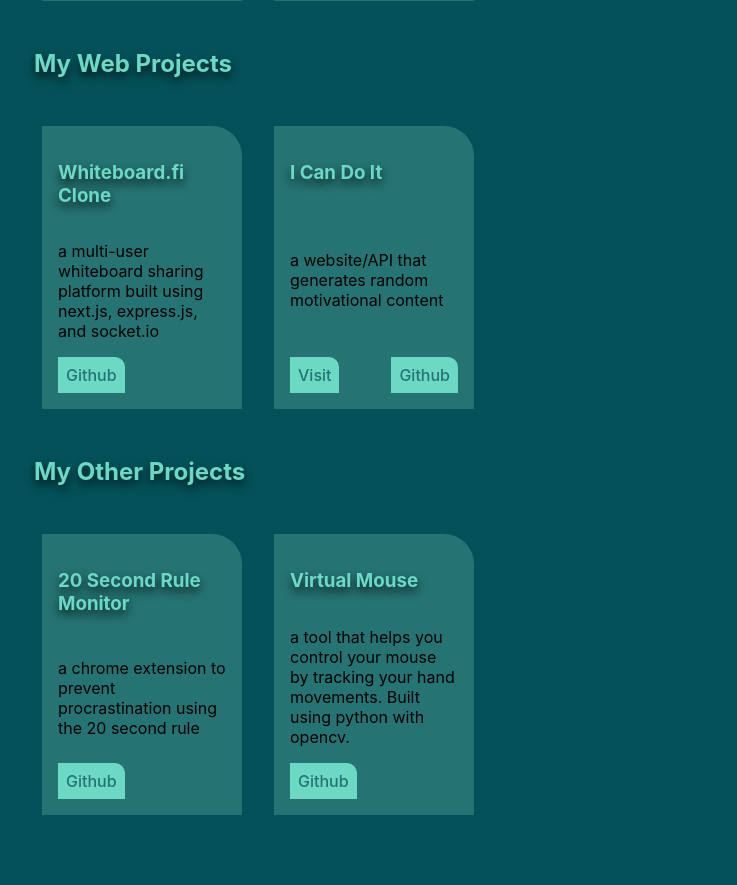
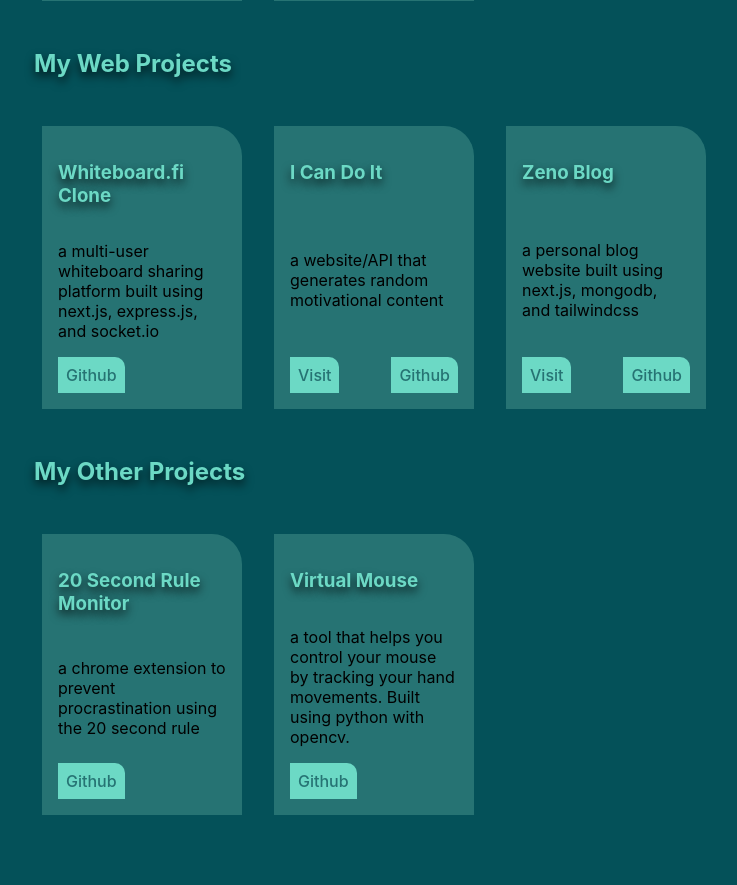
Before and after one commit to Zeno3463/zeno-game-dev-portfolio, a Next.js app: page /portfolio in a window 1280 px wide. Shown: the part 820-1705 px from the top of the page, without its empty margins (30-767 px from the left). Built offline with nearby package versions, Linux system fonts and the light colour scheme.

Commit message:
feat: Added zeno-blog to portfolio

```diff
--- a/pages/portfolio.tsx
+++ b/pages/portfolio.tsx
@@ -100,6 +100,7 @@
 			<div className={style.portfolioContainer}>
 				<PortfolioProjectTemplate title="Whiteboard.fi Clone" description="a multi-user whiteboard sharing platform built using next.js, express.js, and socket.io" githubRepo="https://github.com/Zeno3463/whiteboard.fi-clone" />
 				<PortfolioProjectTemplate title="I Can Do It" description="a website/API that generates random motivational content" githubRepo="https://github.com/Zeno3463/i-can-do-it" url="https://i-can-do-it.vercel.app/" />
+				<PortfolioProjectTemplate title="Zeno Blog" description="a personal blog website built using next.js, mongodb, and tailwindcss" githubRepo="https://github.com/Zeno3463/zeno-blog" url="https://zeno-blog.vercel.app/" />
 			</div>
 			<h2>My Other Projects</h2>
 			<div className={style.portfolioContainer}>
```
